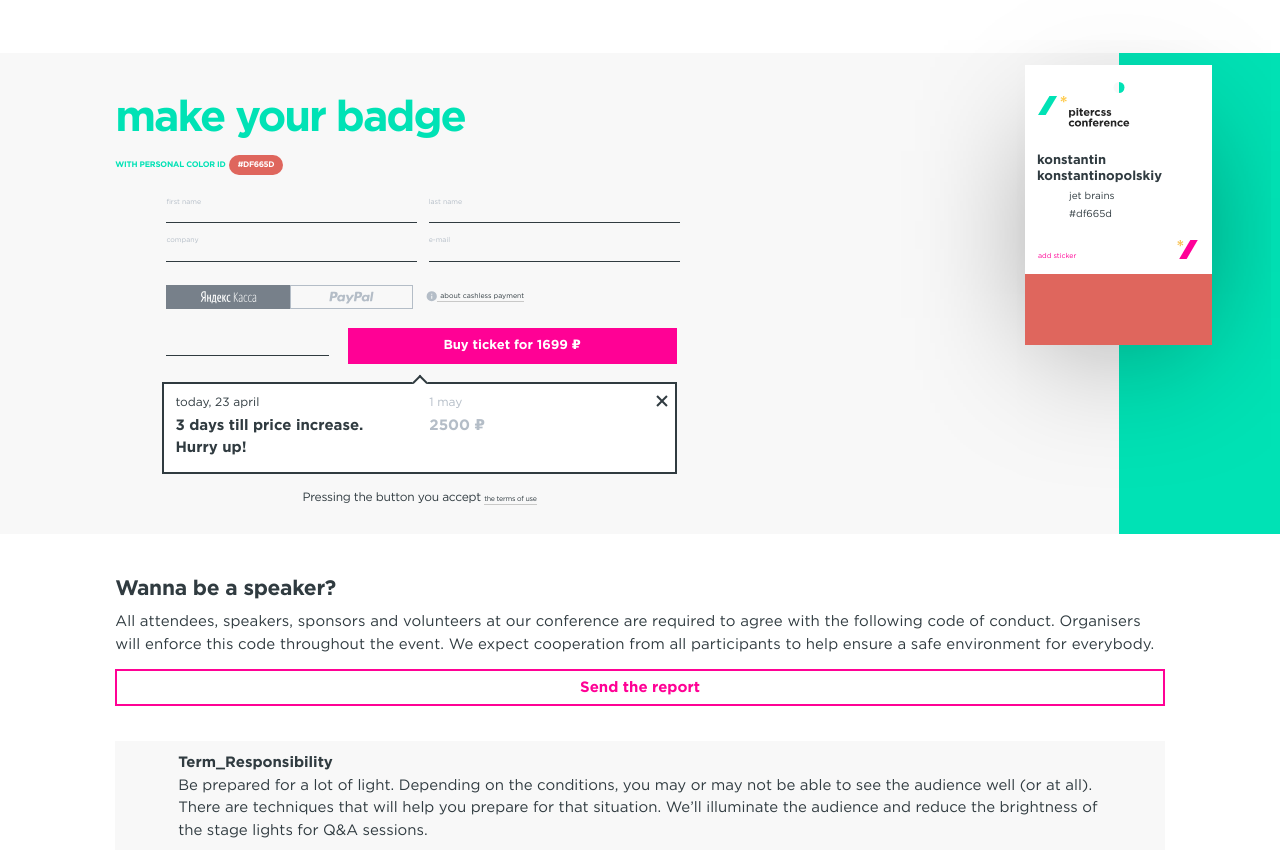
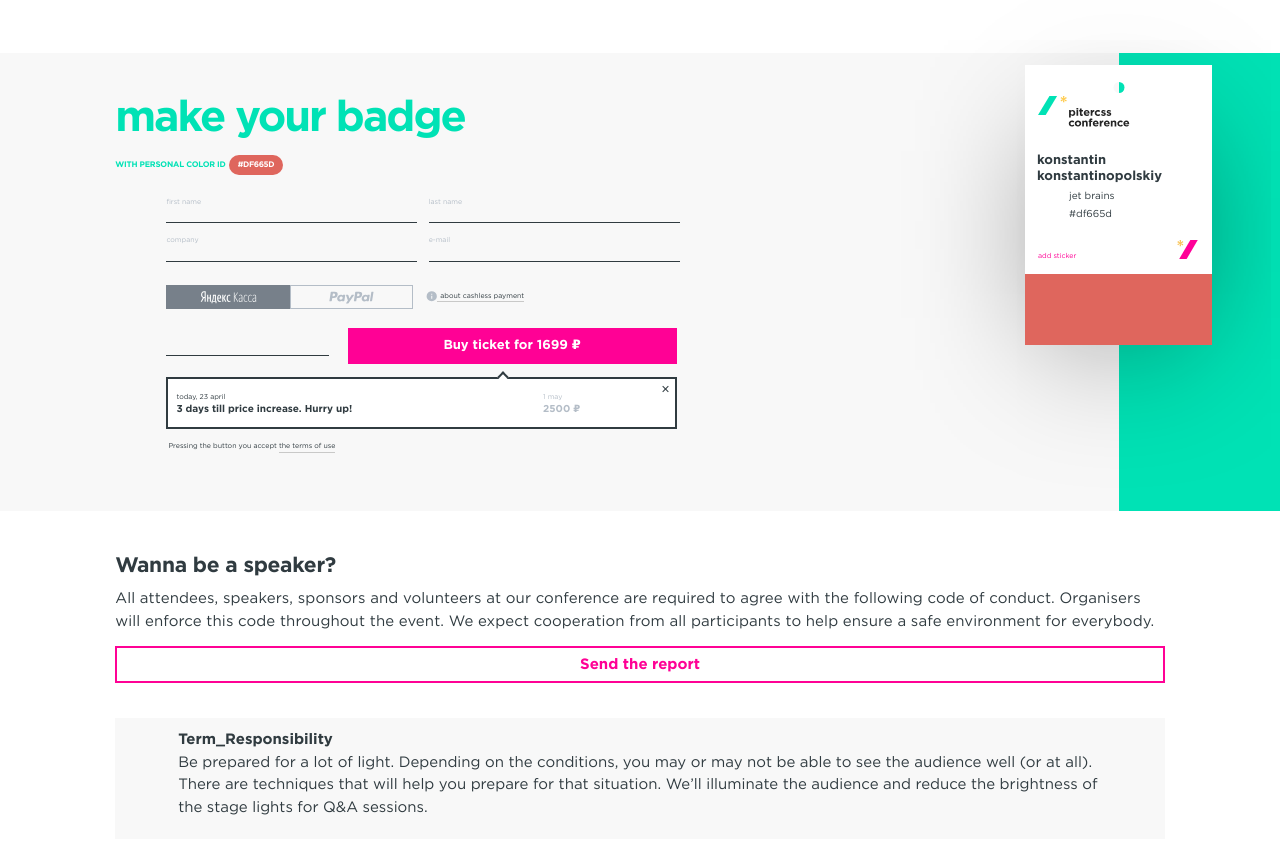
Before and after one commit to pitercss/2018-source, a website: page src/index.html in a window 1280 px wide. Shown: the part 2247-3097 px from the top of the page. Drawn offline with Linux system fonts and the light colour scheme; files whose address does not match are found by name.

Commit message:
оформила форму для десктопного состояния

```diff
--- a/src/css/blocks/form.css
+++ b/src/css/blocks/form.css
@@ -372,12 +372,11 @@
     }
 
     .form__warning {
-        margin: 0;
-        margin-top: 5px;
+        margin-top: -3px;
+        margin-left: 6px;
 
-        font-size: 12px;
-        letter-spacing: -0.25px;
-        text-transform: initial;
-        text-align: center;
+        font-size: 7px;
+        letter-spacing: 0;
+        text-align: left;
     }
 }
--- a/src/css/blocks/price-info.css
+++ b/src/css/blocks/price-info.css
@@ -34,6 +34,8 @@
 
 .price-info__table tbody {
     display: flex;
+
+    justify-content: space-between;
 }
 
 .price-info__table-row {
@@ -108,3 +110,55 @@
 .price-info__close::after {
     transform: rotate(-45deg);
 }
+
+@media (min-width: 720px) {
+    .price-info {
+        margin-top: 13px;
+        margin-left: 4px;
+    }
+
+    .price-info__table::before {
+        top: -6px;
+        left: 66%;
+
+        width: 6px;
+        height: 6px;
+    }
+
+    .price-info__table-row:last-child {
+        width: 27%;
+    }
+
+    .price-info__cell {
+        padding-top: 2px;
+        padding-left: 6px;
+    }
+
+    .price-info__cell--date {
+        padding-top: 11px;
+
+        font-size: 7px;
+    }
+
+    .price-info__cell--price {
+        font-size: 10px;
+        line-height: 1;
+    }
+
+    .price-info__close {
+        top: 8px;
+        right: 7px;
+
+        width: 8px;
+        height: 8px;
+        padding: 0;
+    }
+
+    .price-info__close::before,
+    .price-info__close::after {
+        right: 4px;
+
+        width: 1px;
+        height: 8px;
+    }
+}
--- a/src/css/blocks/section.css
+++ b/src/css/blocks/section.css
@@ -113,6 +113,7 @@
 
         margin: 0;
         margin-top: 44px;
+        padding-bottom: 58px;
     }
 
     .section--badge::before {
```
